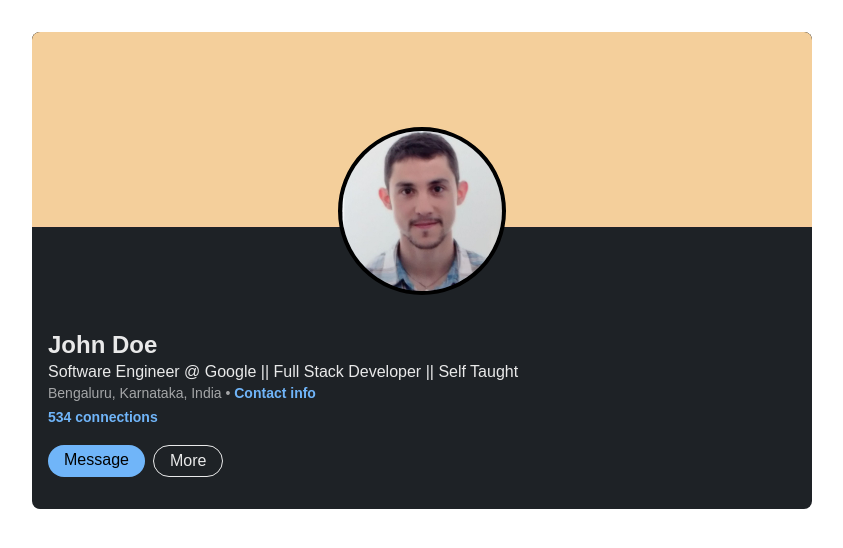
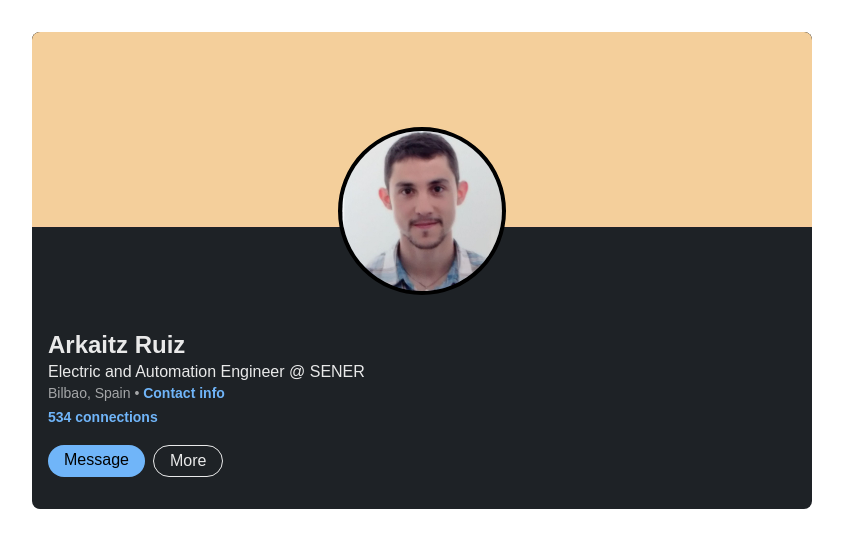
Before and after one commit to ArkaitzRB/web-draft, a plain HTML site: page web-visit-card/index.html in a window 1280 px wide. Shown: the whole page, without its empty margins (218-1061 px from the left). Drawn offline with Linux system fonts and the light colour scheme.

Commit message:
Initialized data

```diff
--- a/web-visit-card/index.html
+++ b/web-visit-card/index.html
@@ -12,13 +12,13 @@
         <img src="./image/linkedin banner.jpg">
       </div>
       <div class="profile-img skeleton">
-        <img src="./image/user-profile.jpg" alt="Photo by Ian Dooley on Unsplash">
+        <img src="./image/user-profile.jpg" alt="Arkaitz Ruiz on Unsplash">
       </div>
     </div>
     <div class="profile-text">
-      <h1 class="skeleton">John Doe</h1>
-      <p class="skeleton">Software Engineer @ Google || Full Stack Developer || Self Taught</p>
-      <h5 class="skeleton">Bengaluru, Karnataka, India • <a class="skeleton" href="/">Contact info</a></h5>
+      <h1 class="skeleton">Arkaitz Ruiz</h1>
+      <p class="skeleton">Electric and Automation Engineer @ SENER</p>
+      <h5 class="skeleton">Bilbao, Spain • <a class="skeleton" href="/">Contact info</a></h5>
       <p class="skeleton"><a class="skeleton" href="/">534 connections</a></p>
     </div>
     <div class="profile-cta">
```
